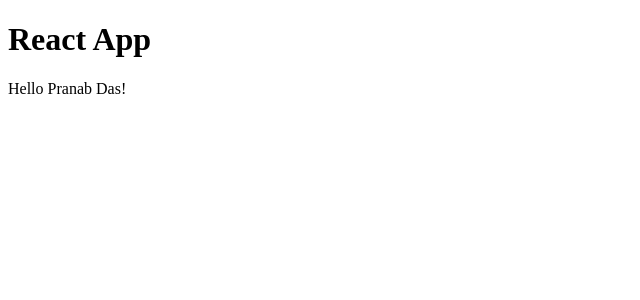
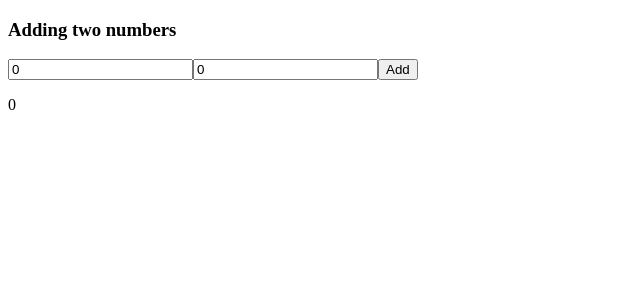
Before and after one commit to pranabdas/react-learning, a React (Create React App) app in the folder my-react-app/: page / in a window 1280 px wide. Shown: the top 300 px of the page, without its empty margins (0-640 px from the left). Built offline with nearby package versions, Linux system fonts and the light colour scheme.

Commit message:
04 addition app

```diff
--- a/my-react-app/src/App.jsx
+++ b/my-react-app/src/App.jsx
@@ -1,15 +1,31 @@
-import React from 'react';
-
-const user = {
-    "firstName": "Pranab",
-    "lastName" : "Das"
-}
+import React, { useState } from 'react';
 
 function App() {
+    const [input1, setInput1] = useState(0);
+    const [input2, setInput2] = useState(0);
+    const [total, setTotal] = useState(input1 + input2);
+
+    function add() {
+        setTotal(input1 + input2)
+    }
+
     return(
-      <>
-        <h1>React App</h1>
-        <p>Hello {user.firstName} {user.lastName}!</p>
+    <>
+        <h3>Adding two numbers</h3>
+        <input
+            type="number"
+            value={input1}
+            onChange={e => setInput1(+e.target.value)}
+            placeholder="0"
+        />
+        <input
+            type="number"
+            value={input2}
+            onChange={e => setInput2(+e.target.value)}
+            placeholder="0"
+        />
+        <button onClick={add}>Add</button>
+        <p>{total}</p>
       </>
     )
   }
```
Also changed, not shown: 1 other file (tests, documents, lock files or other folders).
